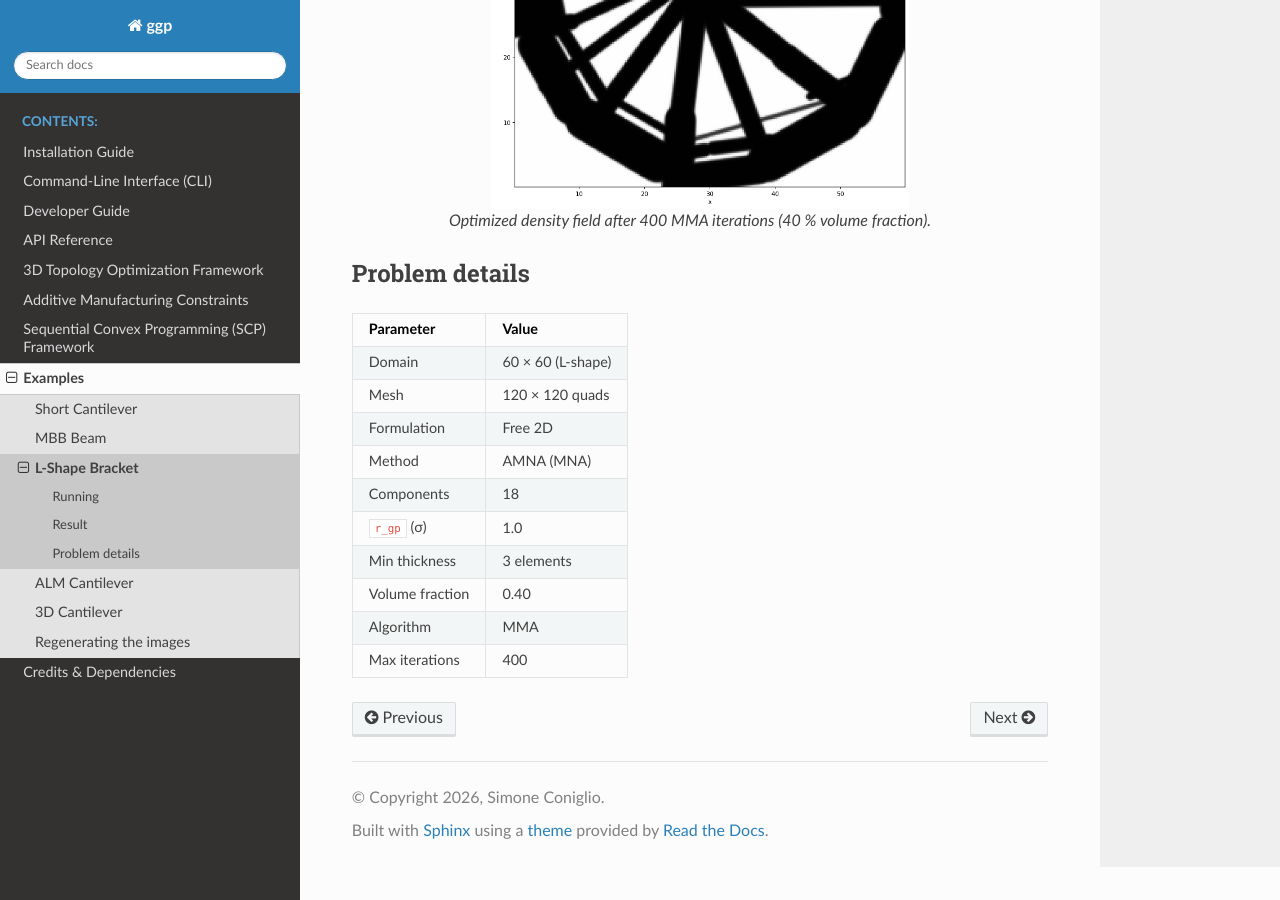
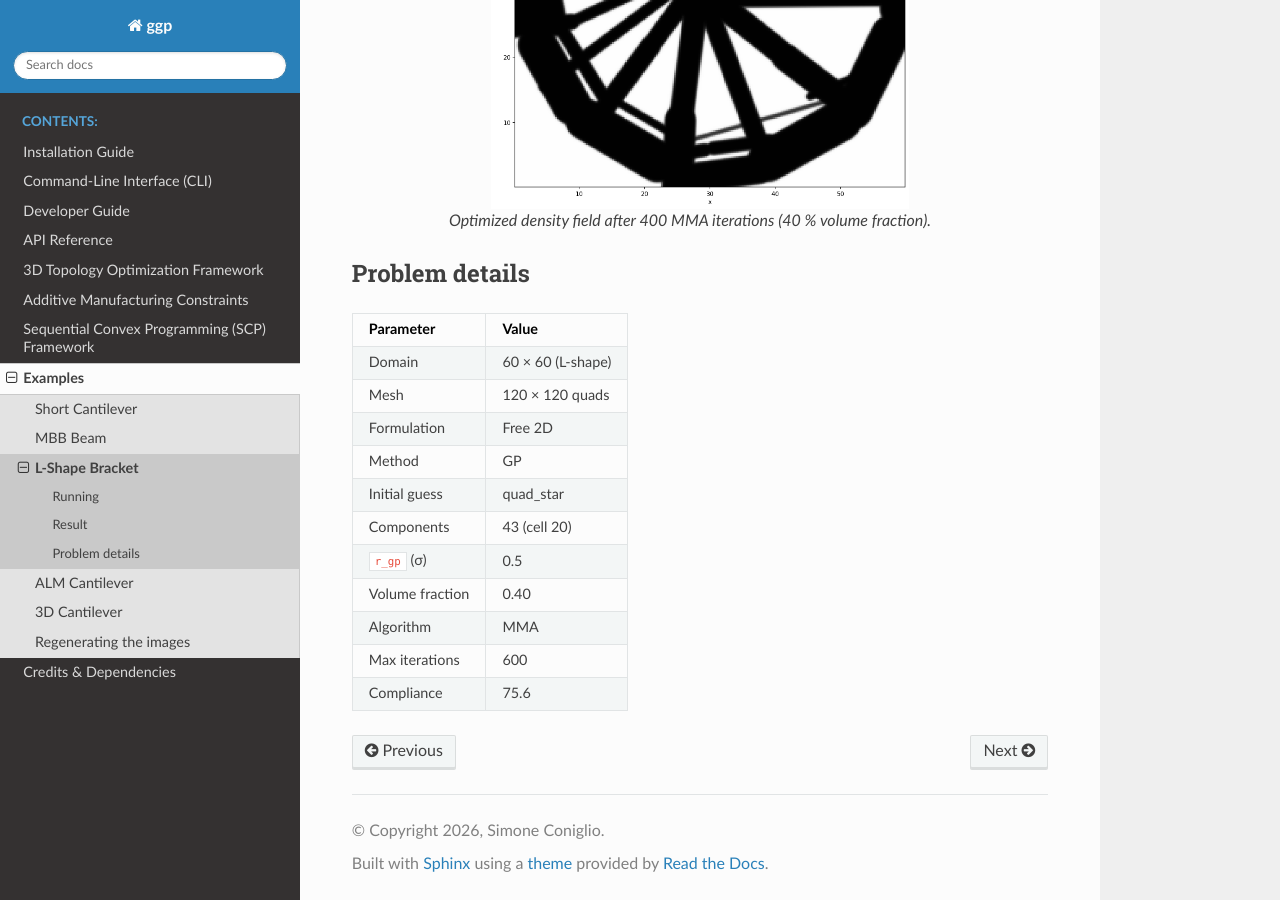
Before and after one commit to SimoneConiglio/generalized_geometry_projection, a Sphinx documentation site: the page built from docs/ex03_l_shape_bracket.rst, in a window 1280 px wide and 900 px high, scrolled down 765 px. Built offline with Sphinx 7.4.7 and the Read the Docs theme 3.1.0, drawn with Linux system fonts in a browser that asks for light colours.

Commit message:
Update 2D example docs for quad_star init
Component counts now driven by the quad_star cell size (SC/MBB 54, L-shape 43);
compliance updated (SC 71.5, L-shape 75.6); corrected stale Method/r_gp rows to
match the presets (GP, 0.5).

Co-Authored-By: Claude Opus 4.8 <noreply@anthropic.com>
Claude-Session: https://claude.ai/code/session_019xV1X4q9qJwcoLzf9Jkhq3

```diff
--- a/docs/ex03_l_shape_bracket.rst
+++ b/docs/ex03_l_shape_bracket.rst
@@ -40,17 +40,19 @@ Problem details
 +---------------------+------------------+
 | Formulation         | Free 2D          |
 +---------------------+------------------+
-| Method              | AMNA (MNA)       |
+| Method              | GP               |
 +---------------------+------------------+
-| Components          | 18               |
+| Initial guess       | quad_star        |
 +---------------------+------------------+
-| ``r_gp`` (σ)        | 1.0              |
+| Components          | 43 (cell 20)     |
 +---------------------+------------------+
-| Min thickness       | 3 elements       |
+| ``r_gp`` (σ)        | 0.5              |
 +---------------------+------------------+
 | Volume fraction     | 0.40             |
 +---------------------+------------------+
 | Algorithm           | MMA              |
 +---------------------+------------------+
-| Max iterations      | 400              |
+| Max iterations      | 600              |
 +---------------------+------------------+
+| Compliance          | 75.6             |
++---------------------+------------------+
```
Also changed, not shown: docs/ex01_short_cantilever.rst (+5 -3 lines), docs/ex02_mbb_beam.rst (+5 -3 lines).
